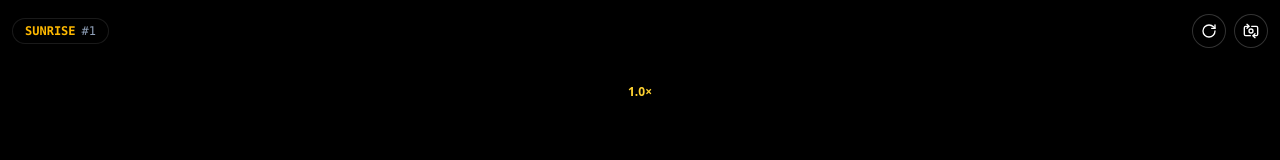
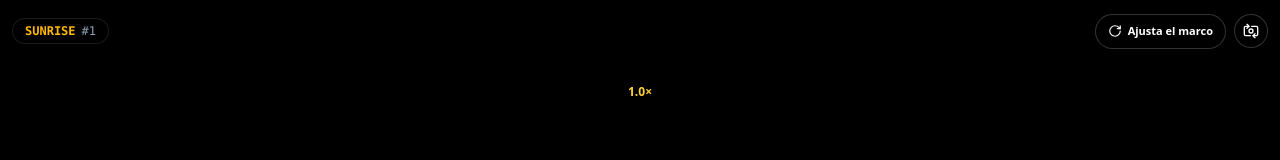
Before and after one commit to rcdmuniz-a11y/sunrise-camera, a React (Vite) app: page / in a window 1280 px wide. Shown: the top 160 px of the page. Built offline with nearby package versions, Linux system fonts and the light colour scheme; no server answers.

Commit message:
Label manual frame adjustment control

```diff
--- a/src/components/TopBar.tsx
+++ b/src/components/TopBar.tsx
@@ -37,9 +37,10 @@ export const TopBar: React.FC<TopBarProps> = ({
           id="btn_rotate_frame"
           onClick={onRotateFrame}
           title="Girar solamente el marco"
-          className="p-2 rounded-full bg-black/60 hover:bg-black/80 border border-white/20 text-white active:scale-95 transition-all"
+          className="flex items-center gap-1.5 rounded-full bg-black/60 px-3 py-2 text-[11px] font-semibold text-white border border-white/20 hover:bg-black/80 active:scale-95 transition-all"
         >
-          <RotateCw size={16} />
+          <RotateCw size={14} />
+          <span>Ajusta el marco</span>
         </button>
         {/* Flip camera */}
         <button
```
